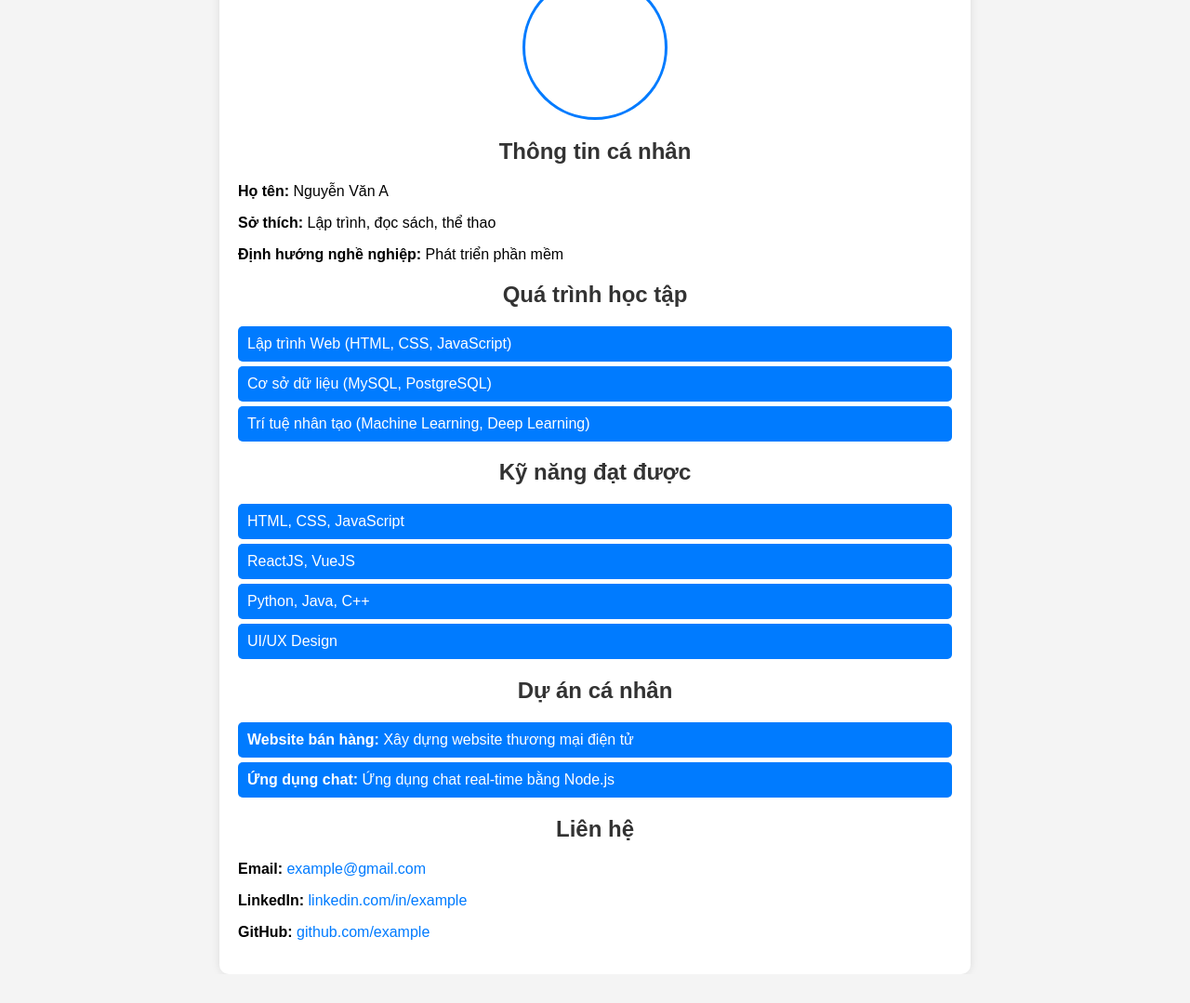
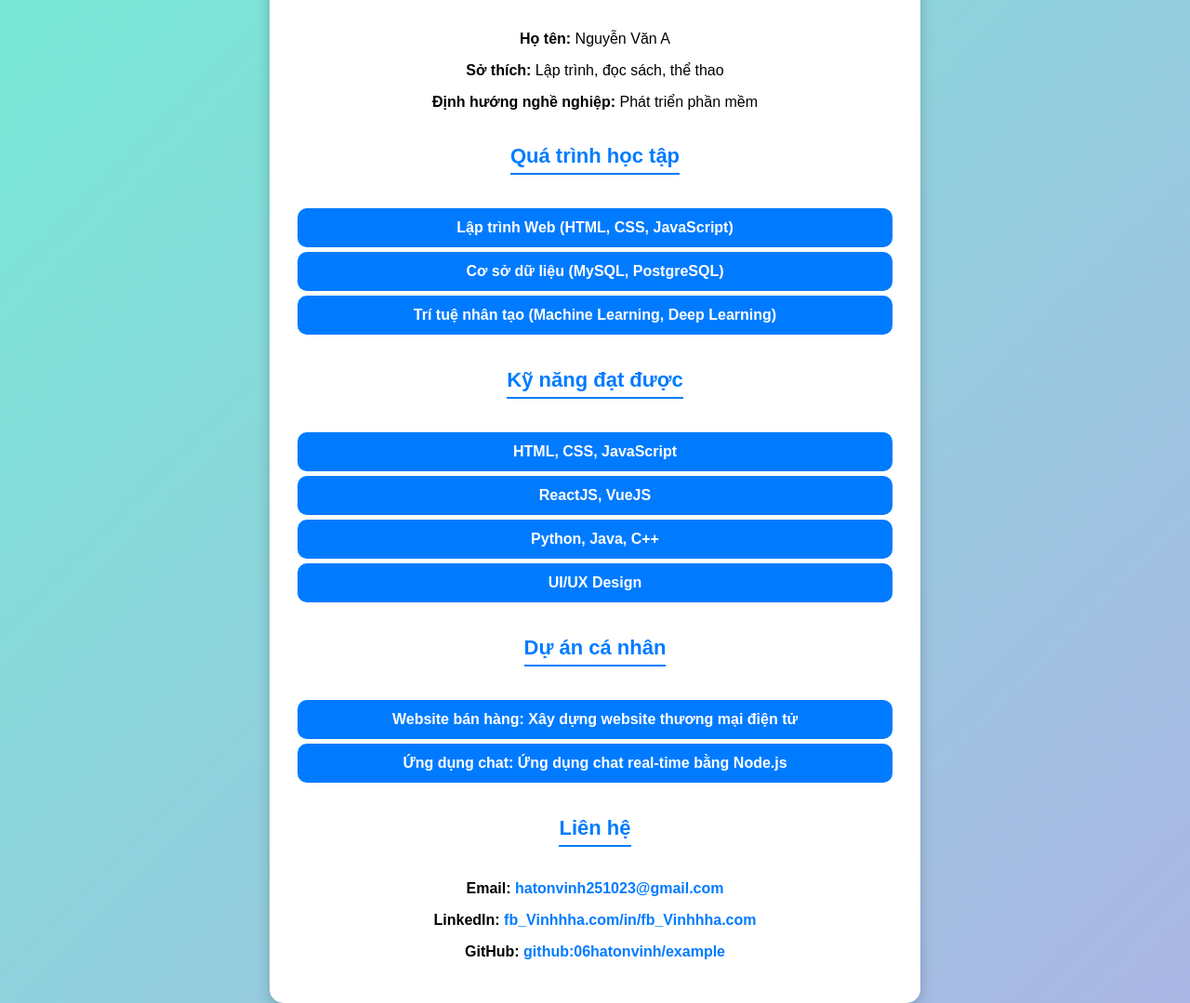
Before and after one commit to vubipvu/BABY, a plain HTML site: page student3.html in a window 1280 px wide. Shown: the part 147-1226 px from the top of the page at 93% size. Before the commit the page ends 1195 px from the top, so only its background shows below. Drawn offline with Linux system fonts and the light colour scheme.

Commit message:
Initial commit: Thêm trang profile cá nhân

```diff
--- a/student3.html
+++ b/student3.html
@@ -6,31 +6,49 @@
     <title>Hồ sơ cá nhân</title>
     <style>
         body {
-            font-family: Arial, sans-serif;
+            font-family: 'Poppins', sans-serif;
             margin: 0;
             padding: 0;
-            background-color: #f4f4f4;
+            background: linear-gradient(135deg, #74ebd5, #acb6e5);
+            display: flex;
+            justify-content: center;
+            align-items: center;
+            min-height: 100vh;
         }
         .container {
-            width: 60%;
-            margin: auto;
+            width: 50%;
             background: white;
-            padding: 20px;
-            border-radius: 10px;
-            box-shadow: 0 0 10px rgba(0, 0, 0, 0.1);
-            margin-top: 20px;
+            padding: 30px;
+            border-radius: 15px;
+            box-shadow: 0 5px 15px rgba(0, 0, 0, 0.2);
+            text-align: center;
+            transition: transform 0.3s;
         }
-        h1, h2 {
-            text-align: center;
+        .container:hover {
+            transform: scale(1.02);
+        }
+        h1 {
             color: #333;
+            font-size: 28px;
+            font-weight: bold;
+            text-transform: uppercase;
+            margin-bottom: 10px;
         }
         .profile-pic {
-            display: block;
-            margin: 10px auto;
             width: 150px;
             height: 150px;
             border-radius: 50%;
-            border: 3px solid #007bff;
+            border: 4px solid #007bff;
+            margin: 15px 0;
+            object-fit: cover;
+        }
+        h2 {
+            color: #007bff;
+            font-size: 22px;
+            border-bottom: 2px solid #007bff;
+            display: inline-block;
+            padding-bottom: 5px;
+            margin: 20px 0;
         }
         ul {
             list-style: none;
@@ -40,12 +58,22 @@
             background: #007bff;
             color: white;
             margin: 5px 0;
-            padding: 10px;
-            border-radius: 5px;
+            padding: 12px;
+            border-radius: 10px;
+            font-weight: bold;
+            transition: background 0.3s;
+        }
+        ul li:hover {
+            background: #0056b3;
         }
         .contact a {
             color: #007bff;
             text-decoration: none;
+            font-weight: bold;
+            transition: color 0.3s;
+        }
+        .contact a:hover {
+            color: #0056b3;
         }
     </style>
 </head>
@@ -80,9 +108,9 @@
         </ul>
 
         <h2>Liên hệ</h2>
-        <p class="contact"><strong>Email:</strong> <a href="mailto:example@gmail.com">example@gmail.com</a></p>
-        <p class="contact"><strong>LinkedIn:</strong> <a href="#">linkedin.com/in/example</a></p>
-        <p class="contact"><strong>GitHub:</strong> <a href="#">github.com/example</a></p>
+        <p class="contact"><strong>Email:</strong> <a href="mailto:hatonvinh251023@gmail.com">hatonvinh251023@gmail.com</a></p>
+        <p class="contact"><strong>LinkedIn:</strong> <a href="#">fb_Vinhhha.com/in/fb_Vinhhha.com</a></p>
+        <p class="contact"><strong>GitHub:</strong> <a href="#">github:06hatonvinh/example</a></p>
     </div>
 </body>
 </html>
```
Also changed, not shown: assets/image/b45b91a1ccbc7de224ad.jpg (added).
